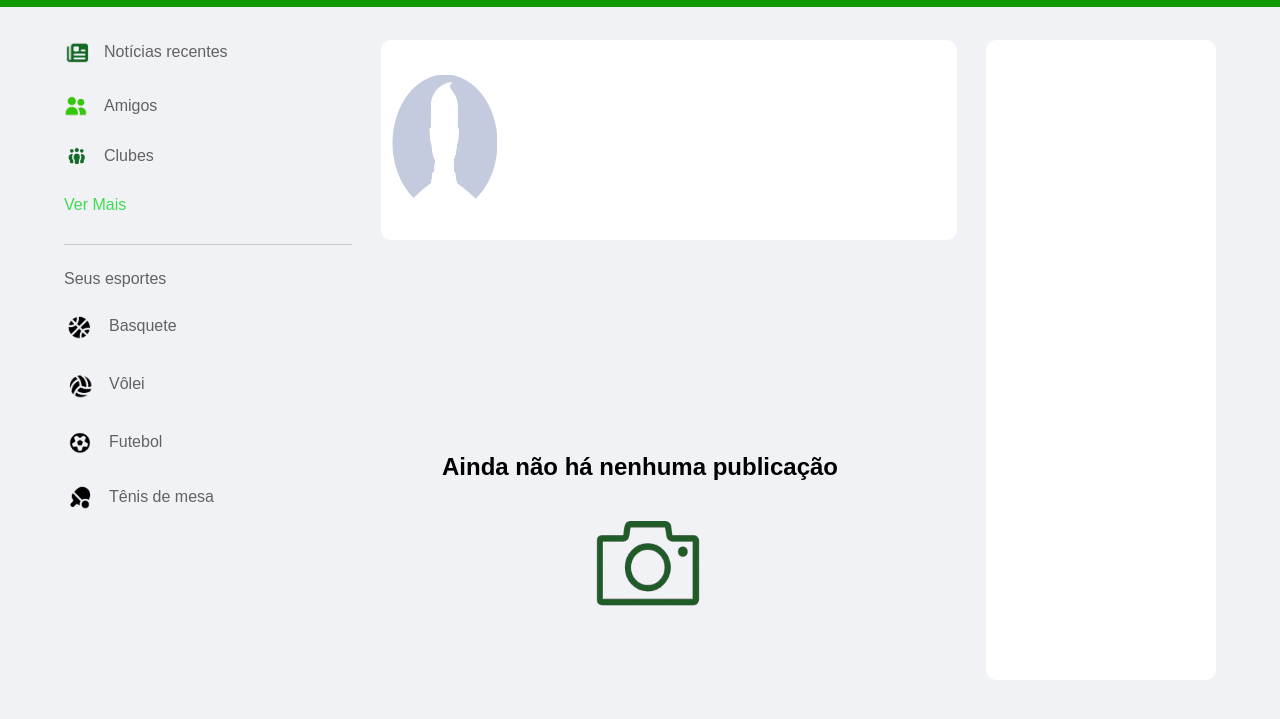
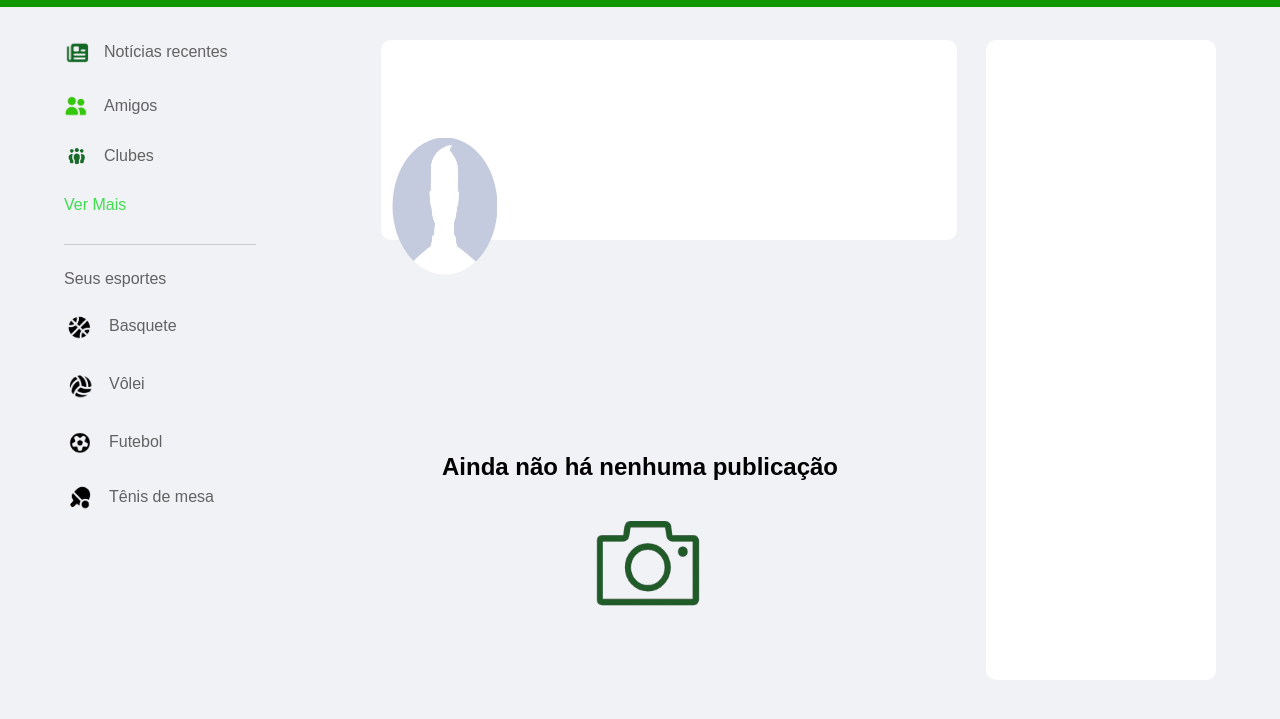
Before and after one commit to wsarahmanuela/allplay, a website: page front-end/public/perfil.html in a window 1280 px wide. Shown: the part 63-782 px from the top of the page. Drawn offline with Linux system fonts and the light colour scheme.

Commit message:
ajeitei a linha

```diff
--- a/front-end/public/perfil.css
+++ b/front-end/public/perfil.css
@@ -139,6 +139,7 @@ nav {
 
 .imp-links {
     border-bottom: 1px solid #ccc;
+    width: 15vw;
 }
 
 .shortcut-links a img {
@@ -158,12 +159,13 @@ nav {
     max-width: 45vw;
     height: 25vh;
     border-radius: 10px;
+
 }
 
 .usuario-foto img{
     width: 10vw;
     height: 20vh;
-    margin-top: 4%;
+    margin-top: 15%;
     padding: 2%;
     border-radius: 50%;
 }
```
